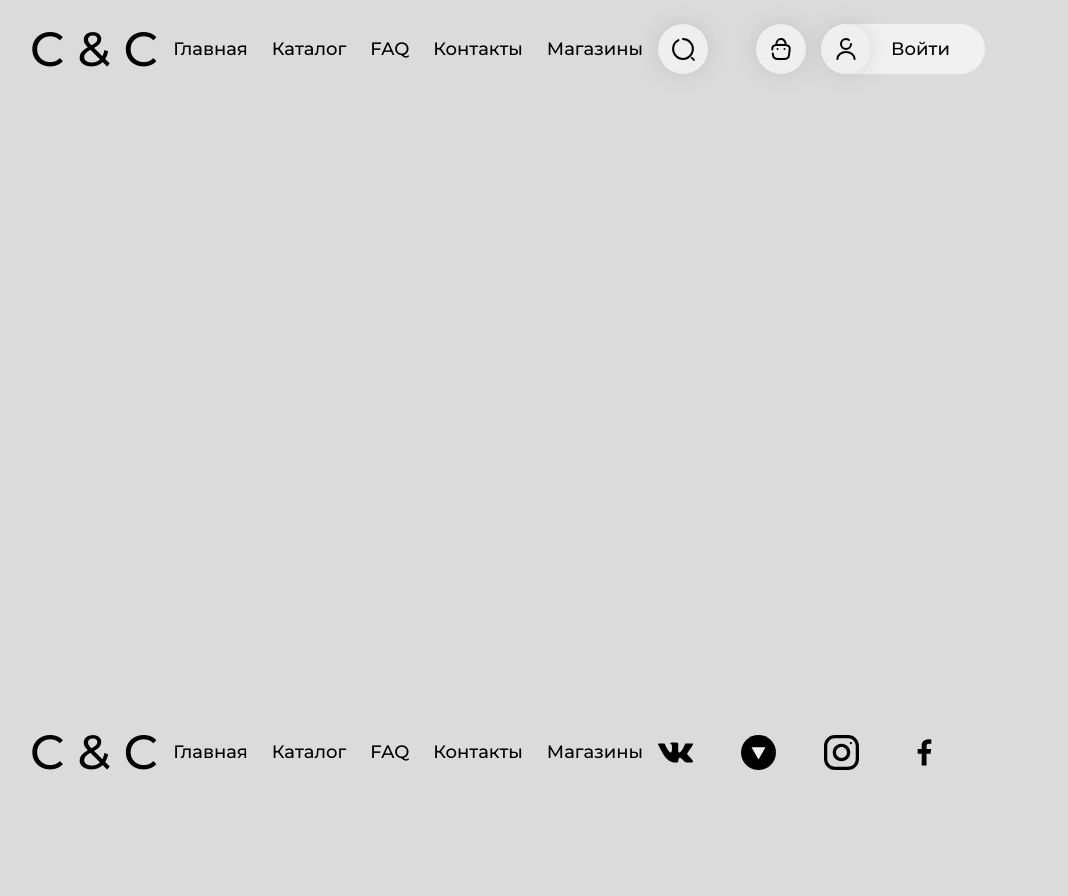
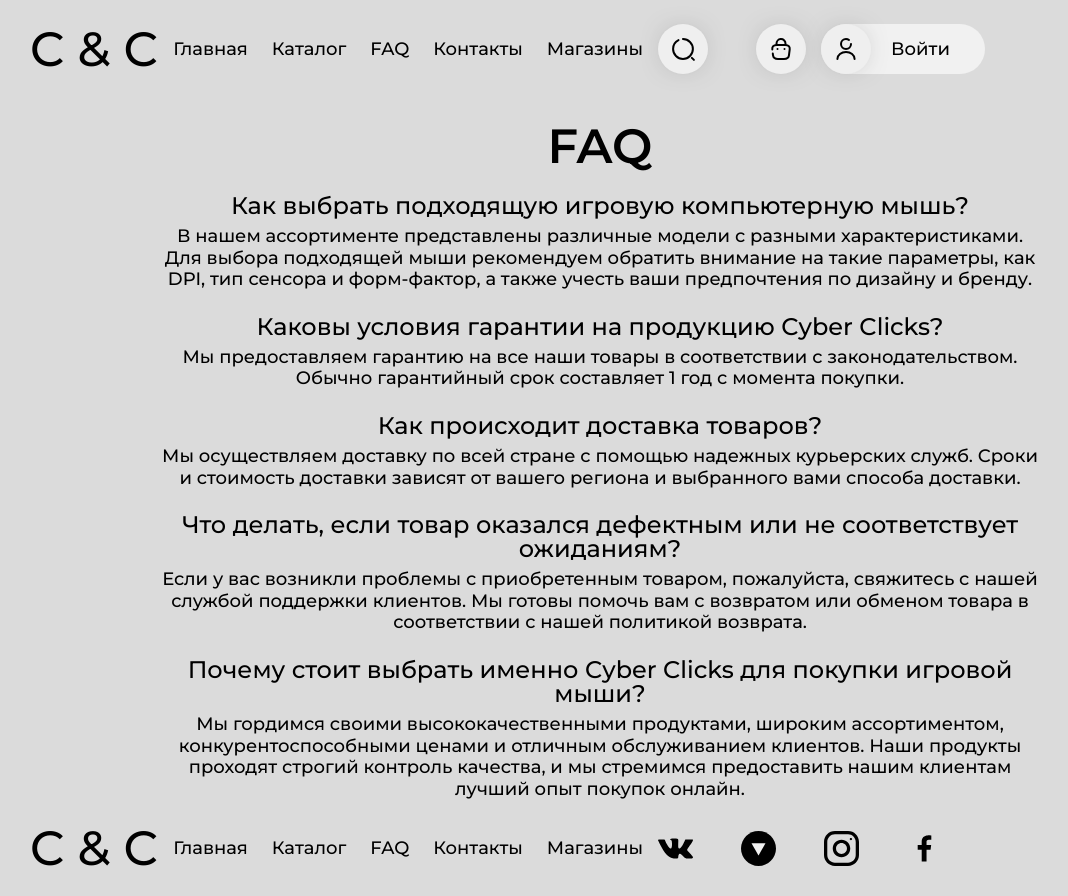
Before and after one commit to w01f-o/courseworkcc, a React (Vite) app: page /faq in a window 1280 px wide. Shown: the whole page, without its empty margins (40-1108 px from the left). Before the commit the page ends 800 px from the top, so only its background shows below. Built offline with nearby package versions, Linux system fonts and the light colour scheme.

Commit message:
сделал faq

```diff
--- a/src/components/Catalog/FilterList/FilterList.scss
+++ b/src/components/Catalog/FilterList/FilterList.scss
@@ -1,10 +1,12 @@
 @use "styles/utils/index" as *;
 
 .filter {
-  padding: 1.5rem;
+  padding: 1.5rem 1.5rem 1.5rem 2rem;
 
   &__price {
     display: flex;
+    gap: 0.5rem;
+    margin-left: -0.3rem;
   }
 
   &__label {
@@ -14,7 +16,7 @@
   }
 
   &__input {
-    width: 55%;
+    width: 65%;
     padding-block: 0.2rem;
     border: 1px solid $black;
     border-radius: 0.2rem;
--- /dev/null
+++ b/src/components/FAQ/Faq.scss
@@ -0,0 +1,35 @@
+@use "styles/utils/index" as *;
+
+.faq {
+  &__row {
+    padding-top: 1.5rem;
+  }
+
+  &__title {
+    padding-bottom: 1.5rem;
+    @include title-font;
+    text-align: center;
+  }
+
+  &__list {
+    display: flex;
+    flex-direction: column;
+    gap: 1.5rem;
+
+    padding-inline: 8rem;
+  }
+
+  &__item {
+    text-align: center;
+
+    &-title {
+      padding-bottom: 0.5rem;
+      @include primary-font;
+    }
+
+    &-text {
+      @include secondary-font;
+      line-height: 120%;
+    }
+  }
+}
--- /dev/null
+++ b/src/components/FAQ/Faq.tsx
@@ -0,0 +1,27 @@
+import { FC } from "react";
+import "./Faq.scss";
+import { Col, Container, Row } from "components/Layout/Layout.tsx";
+import { faqList } from "components/FAQ/data/data.ts";
+import { IFaq } from "types/faqTypes.ts";
+import FaqItem from "components/FAQ/FaqItem.tsx";
+
+const Faq: FC = () => {
+  return (
+    <Container>
+      <Row className="faq__row">
+        <Col xxl={12}>
+          <div className="faq__content">
+            <h1 className="faq__title">FAQ</h1>
+            <div className="faq__list">
+              {faqList.map((faq: IFaq) => (
+                <FaqItem key={faq.id} faq={faq} />
+              ))}
+            </div>
+          </div>
+        </Col>
+      </Row>
+    </Container>
+  );
+};
+
+export default Faq;
--- /dev/null
+++ b/src/components/FAQ/FaqItem.tsx
@@ -0,0 +1,17 @@
+import { FC } from "react";
+import { IFaq } from "types/faqTypes.ts";
+
+interface FaqItemProps {
+  faq: IFaq;
+}
+
+const FaqItem: FC<FaqItemProps> = ({ faq }) => {
+  return (
+    <div className="faq__item">
+      <h3 className="faq__item-title">{faq.title}</h3>
+      <p className="faq__item-text">{faq.text}</p>
+    </div>
+  );
+};
+
+export default FaqItem;
--- /dev/null
+++ b/src/components/FAQ/data/data.ts
@@ -0,0 +1,30 @@
+import { IFaq } from "types/faqTypes.ts";
+
+export const faqList: IFaq[] = [
+  {
+    id: 1,
+    title: "Как выбрать подходящую игровую компьютерную мышь?",
+    text: "В нашем ассортименте представлены различные модели с разными характеристиками. Для выбора подходящей мыши рекомендуем обратить внимание на такие параметры, как DPI, тип сенсора и форм-фактор, а также учесть ваши предпочтения по дизайну и бренду.",
+  },
+  {
+    id: 2,
+    title: "Каковы условия гарантии на продукцию Cyber Clicks?",
+    text: "Мы предоставляем гарантию на все наши товары в соответствии с законодательством. Обычно гарантийный срок составляет 1 год с момента покупки. ",
+  },
+  {
+    id: 3,
+    title: "Как происходит доставка товаров?",
+    text: "Мы осуществляем доставку по всей стране с помощью надежных курьерских служб. Сроки и стоимость доставки зависят от вашего региона и выбранного вами способа доставки.",
+  },
+  {
+    id: 4,
+    title:
+      "Что делать, если товар оказался дефектным или не соответствует ожиданиям?",
+    text: "Если у вас возникли проблемы с приобретенным товаром, пожалуйста, свяжитесь с нашей службой поддержки клиентов. Мы готовы помочь вам с возвратом или обменом товара в соответствии с нашей политикой возврата.",
+  },
+  {
+    id: 5,
+    title: "Почему стоит выбрать именно Cyber Clicks для покупки игровой мыши?",
+    text: "Мы гордимся своими высококачественными продуктами, широким ассортиментом, конкурентоспособными ценами и отличным обслуживанием клиентов. Наши продукты проходят строгий контроль качества, и мы стремимся предоставить нашим клиентам лучший опыт покупок онлайн.",
+  },
+];
--- a/src/components/UI/CustomSelect/CustomSelect.scss
+++ b/src/components/UI/CustomSelect/CustomSelect.scss
@@ -12,6 +12,7 @@
     position: relative;
     cursor: pointer;
     user-select: none;
+    color: $black-40;
   }
 
   &__svg {
@@ -33,7 +34,7 @@
     border-radius: 0.5rem;
     overflow: hidden;
 
-    background: #e6e6e6;
+    background: $white;
 
     &.select-enter {
       transform: translateY(-5px);
--- a/src/data/products.ts
+++ b/src/data/products.ts
@@ -36,6 +36,12 @@
 import gproBig2 from "./assets/img/gproBig2.png";
 import gproBig3 from "./assets/img/gproBig3.png";
 import gproBig4 from "./assets/img/gproBig4.png";
+import viper from "./assets/img/viper.png";
+import viperbig from "./assets/img/viperbig.png";
+import viperbig2 from "./assets/img/viperbig2.png";
+import vgnpro from "./assets/img/vgnpro.png";
+import vgnprobig from "./assets/img/vgnprobig.png";
+import vgnprobig2 from "./assets/img/vgnprobig2.png";
 
 export const productsList: IProduct[] = [
   {
@@ -122,26 +128,26 @@
       {
         id: 1,
         author: "Максим Смирнов",
-        body: "Отличная проводная мышь для игр. Удобная форма и высокая чувствительность позволяют эффективно управлять курсором в играх любого жанра.",
+        body: "Ужасная мышь",
         evaluation: 2,
       },
       {
         id: 2,
         author: "Анна Иванова",
-        body: "Качественная и недорогая мышь. Проводное соединение обеспечивает стабильную и быструю передачу данных, что важно при игре в онлайн-игры.",
+        body: "Срывает сенсор, дабликлик через месяц, поломалось колёсико - не рекомендую",
         evaluation: 2,
       },
       {
         id: 3,
         author: "Елизар Семёнов",
         body: "Мышь понравилась своей простотой и надежностью. Отличный выбор для тех, кто предпочитает проводные устройства и не нуждается в лишних функциях.",
-        evaluation: 4,
+        evaluation: 5,
       },
       {
         id: 4,
         author: "Елена Сидорова",
-        body: "У меня эта мышь уже несколько месяцев, и я не очень довольна ею. Работает не стабильно, есть проблемы с подключением, форма удобная для долгих игровых сессий.",
-        evaluation: 3,
+        body: "У меня эта мышь уже несколько месяцев, и я не очень довольна ею. Работает не стабильно, есть проблемы с подключением, форма не удобная для долгих игровых сессий.",
+        evaluation: 2,
       },
     ],
   },
@@ -429,8 +435,8 @@
     id: 8,
     name: "Мышь беспроводная VGN Dragonfly F1 Pro",
     altName: "vgnDragonflyF1",
-    imgSmall: gpro,
-    imgBig: [gproBig, gproBig2, gproBig3, gproBig4],
+    imgSmall: vgnpro,
+    imgBig: [vgnprobig, vgnprobig2],
     description:
       "Мышь беспроводная VGN Dragonfly F1 Pro – обеспечивает максимум комфорта при повседневной работе за компьютером. ",
     price: 4999,
@@ -483,8 +489,8 @@
     id: 9,
     name: "Мышь беспроводная VGN Dragonfly F1 Moba",
     altName: "vgnDragonflyF1Moba",
-    imgSmall: gpro,
-    imgBig: [gproBig, gproBig2, gproBig3, gproBig4],
+    imgSmall: vgnpro,
+    imgBig: [vgnprobig, vgnprobig2],
     description:
       "Мышь беспроводная VGN Dragonfly F1 Moba – обеспечивает максимум комфорта при повседневной работе за компьютером. ",
     price: 4999,
@@ -537,8 +543,8 @@
     id: 10,
     name: "Мышь беспроводная Razer Viper Ultimate",
     altName: "razerViperUltimate",
-    imgSmall: gpro,
-    imgBig: [gproBig, gproBig2, gproBig3, gproBig4],
+    imgSmall: viper,
+    imgBig: [viperbig, viperbig2],
     description:
       "Забудьте об обычном и получите неоспоримое преимущество с Razer Viper Ultimate — беспроводной мышью, созданной для побед. Спроектированная, чтобы стать настоящим продолжением геймера, эта смертоносная хищница оснащена нашей самой передовой технологией и готова выпустить свои клыки на соревнованиях.",
     price: 7499,
--- a/src/pages/FaqPage.tsx
+++ b/src/pages/FaqPage.tsx
@@ -1,7 +1,8 @@
 import { FC } from "react";
+import Faq from "components/FAQ/Faq.tsx";
 
 const FaqPage: FC = () => {
-  return <></>;
+  return <Faq />;
 };
 
 export default FaqPage;
--- a/src/scss/utils/_variables.scss
+++ b/src/scss/utils/_variables.scss
@@ -7,8 +7,8 @@
 
 $bodyBg: #dbdbdb;
 $white: #f1f1f1;
-$white-40: #ffffff41;
+$white-40: rgba(255, 255, 255, 0.4);
 $black: #000;
-$black-40: #00000041;
+$black-40: rgba(0, 0, 0, 0.4);
 
 $fontFamily: "Montserrat", sans-serif;
--- /dev/null
+++ b/src/types/faqTypes.ts
@@ -0,0 +1,5 @@
+export interface IFaq {
+  title: string;
+  text: string;
+  id: number;
+}
```
